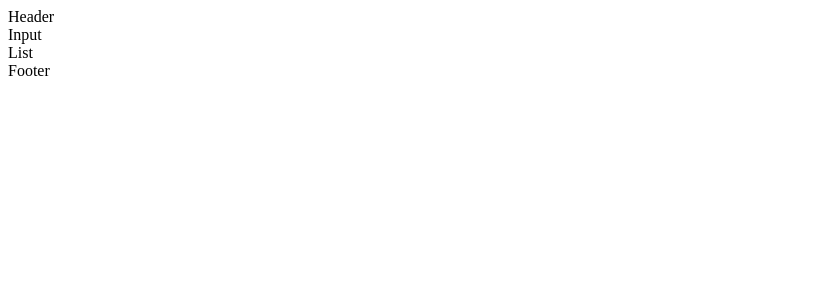
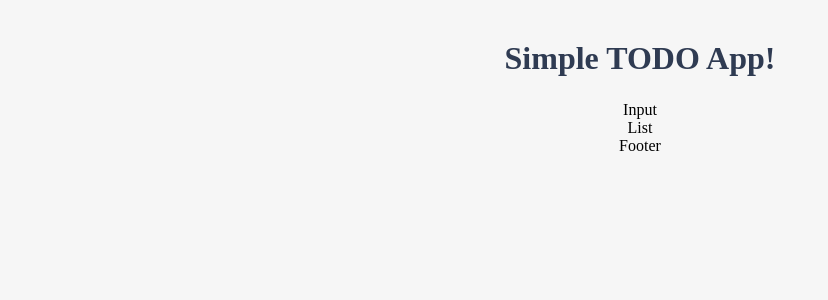
Before and after one commit to greyun/simple-vue-todo, a Vue app: page / in a window 1280 px wide. Shown: the top 300 px of the page, without its empty margins (0-828 px from the left). Built offline with nearby package versions, Linux system fonts and the light colour scheme.

Commit message:
add style in App and TodoHeader

```diff
--- a/src/App.vue
+++ b/src/App.vue
@@ -23,5 +23,18 @@
 </script>
 
 <style>
-
+  body {
+    text-align: center;
+    background-color: #F6F6F6;
+  }
+  input {
+    border-style: groove;
+    width: 200px;
+  }
+  button {
+    border-style: groove;
+  }
+  .shadow {
+    box-shadow: 5px 10px 10px rgba(0, 0, 0, 0.03);
+  }
 </style>
--- a/src/components/TodoHeader.vue
+++ b/src/components/TodoHeader.vue
@@ -1,7 +1,7 @@
 <template>
-    <div>
-        Header
-    </div>
+    <header>
+        <h1>Simple TODO App!</h1>
+    </header>
 </template>
 
 <script>
@@ -11,5 +11,9 @@
 </script>
 
 <style scoped>
-
+    h1 {
+        color: #2F3B52;
+        font-weight: 900;
+        margin: 2.5rem 0 1.5rem;
+    }
 </style>
```
